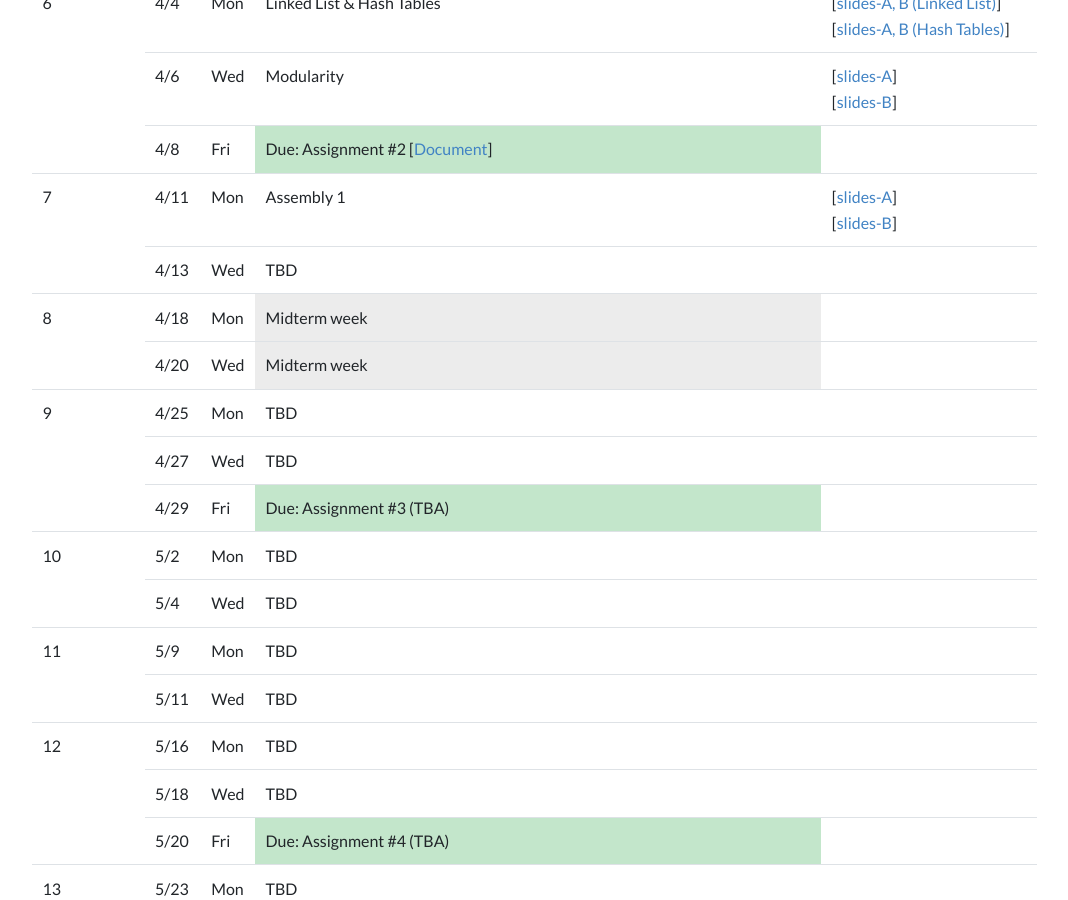
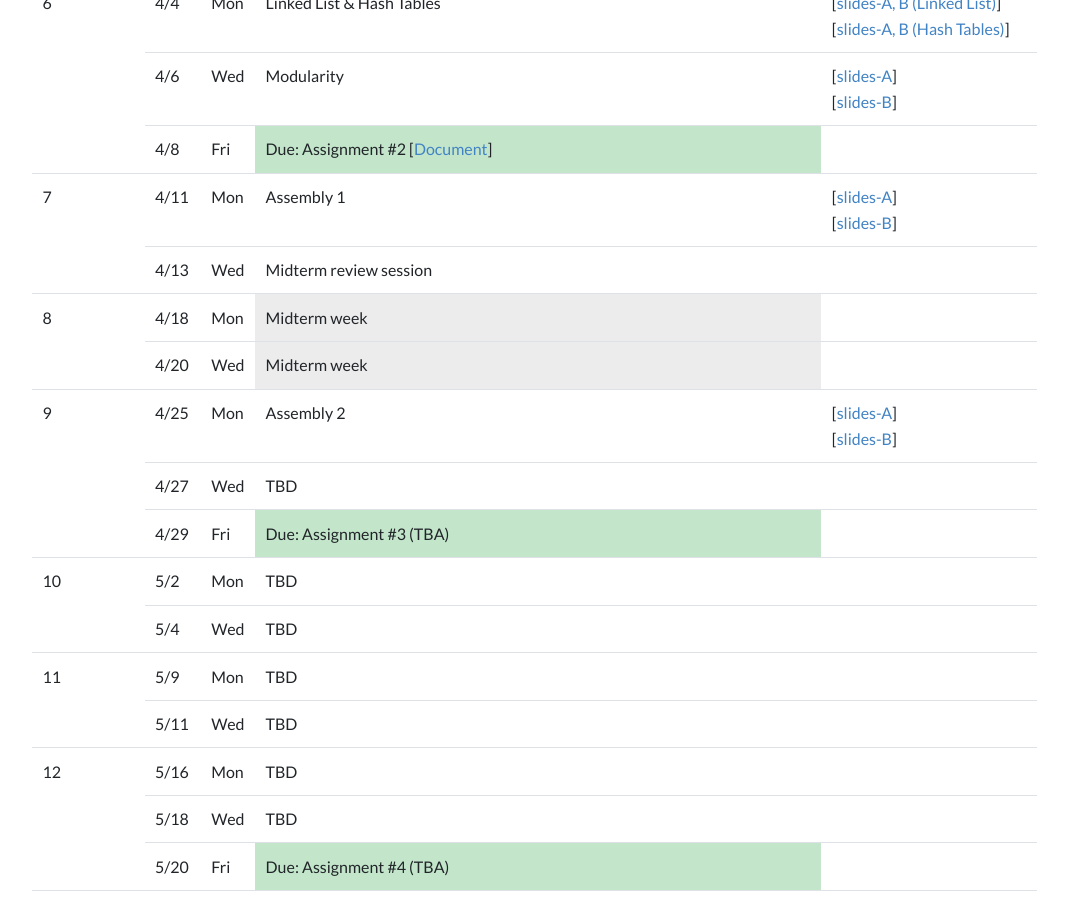
Before and after one commit to kaist-ee209/kaist-ee209.github.io, a Jekyll site: the page built from index.html, in a window 1280 px wide and 900 px high, scrolled down 1879 px. Shown: the whole window, without its empty margins (68-1136 px from the left). Built offline with Jekyll 4.4.1, drawn with Linux system fonts in a browser that asks for light colours; the list of posts is cut into pages by our own code.

Commit message:
Add midterm review session and assembly 2

```diff
--- a/index.html
+++ b/index.html
@@ -266,7 +266,7 @@ linkers, debuggers, and other software tools.
     <tr>
       <td rowspan="1">4/13</td>
       <td rowspan="1">Wed</td>
-      <td>TBD </td>
+      <td>Midterm review session </td>
       <td></td>
     </tr>
 
@@ -290,8 +290,10 @@ linkers, debuggers, and other software tools.
       <td rowspan="3">9</td>
       <td rowspan="1">4/25</td>
       <td rowspan="1">Mon</td>
-      <td>TBD </td>
-      <td></td>
+      <td>Assembly 2 </td>
+      <td>[<a
+        href="https://drive.google.com/file/d/1tROQd0666jSpc14wTV1n01-YjkxzKy9I/view?usp=sharing">slides-A</a>]<br>
+        [<a href="https://drive.google.com/file/d/1tROQd0666jSpc14wTV1n01-YjkxzKy9I/view?usp=sharing">slides-B</a>]</td>
     </tr>
     <tr>
       <td rowspan="1">4/27</td>
```
